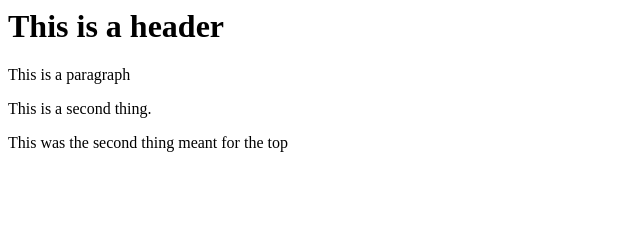
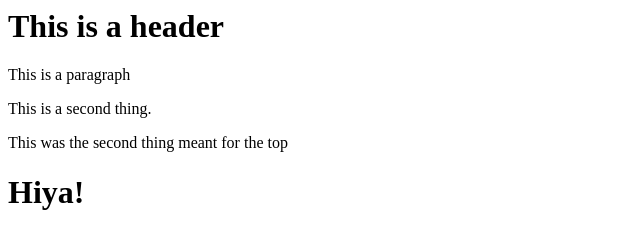
Before and after one commit to Jdubstep1357/git-test, a website: page index.html in a window 1280 px wide. Shown: the whole page, without its empty margins (0-640 px from the left). Drawn offline with Linux system fonts and the light colour scheme.

Commit message:
Using NPM

```diff
--- a/index.html
+++ b/index.html
@@ -4,5 +4,6 @@
         <p>This is a paragraph</p>
         <p>This is a second thing.</p>
         <p>This was the second thing meant for the top</p>
+        <h1>Hiya!</h1>
     </body>
 </html>
```
Also changed, not shown: package.json (added, +24 -0 lines), 2 other files.
